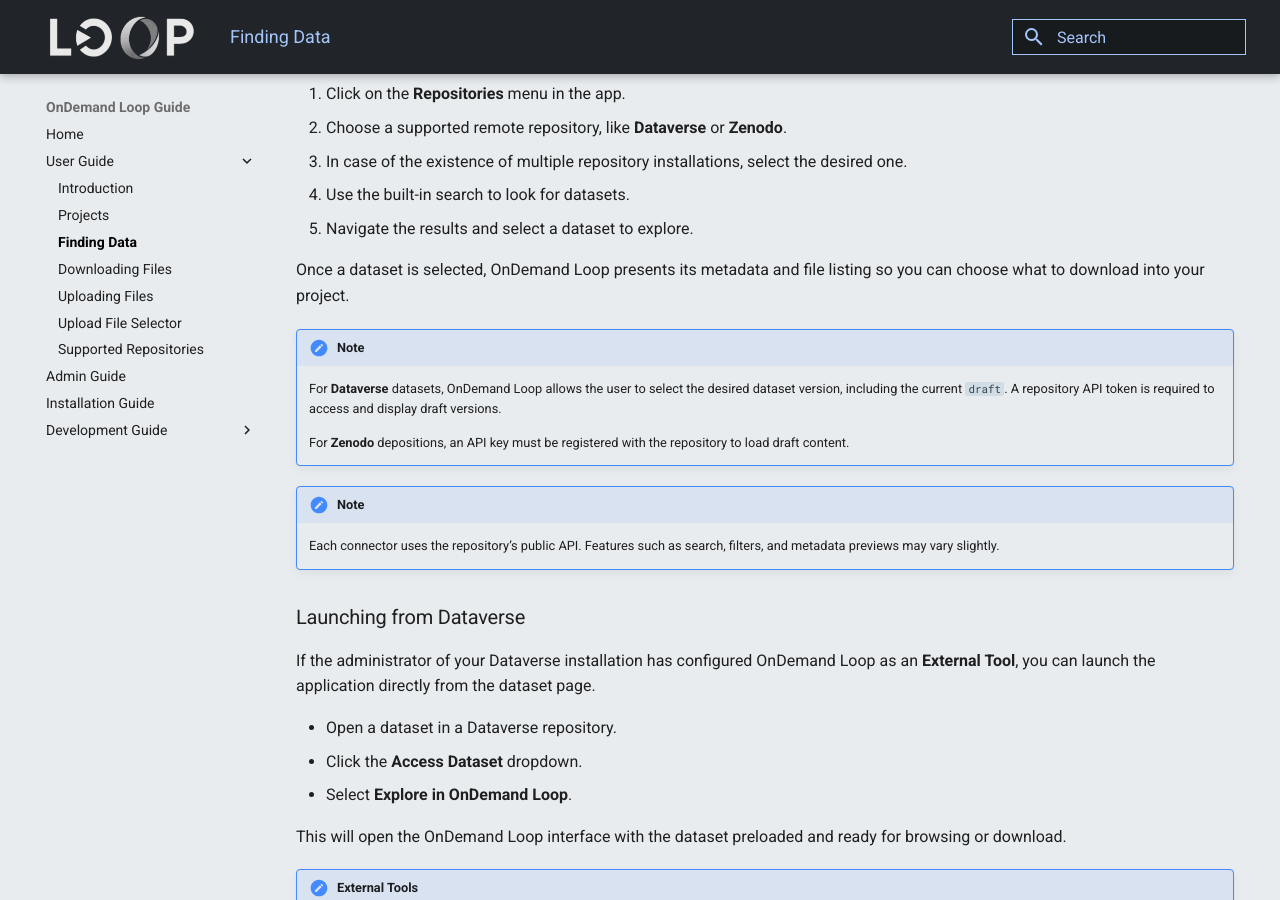
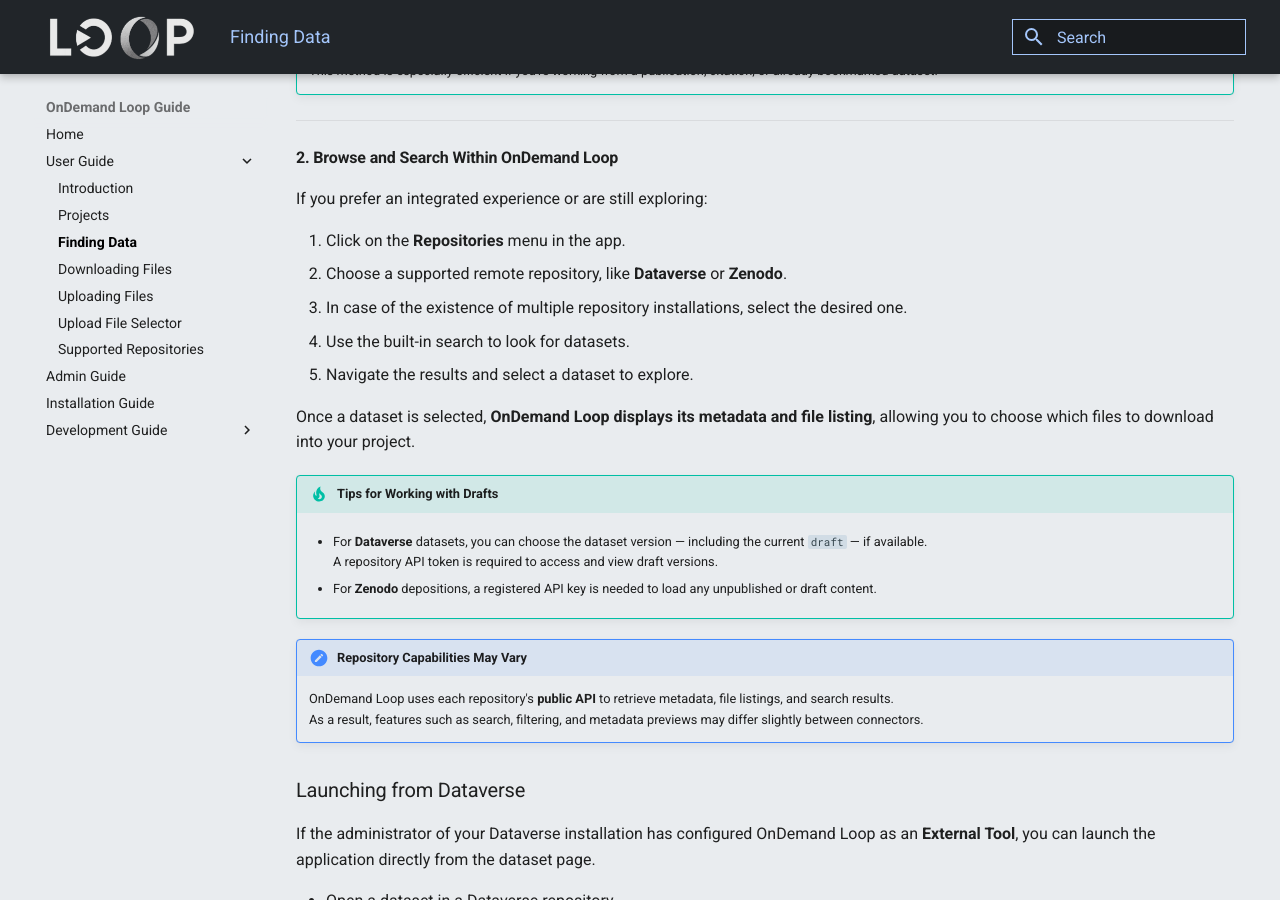
Before and after one commit to theam/aday-ondemand-loop, an MkDocs documentation site: the page built from docs/guide/content/user_guide/finding_data.md, in a window 1280 px wide and 900 px high, scrolled down 1603 px. Built offline with MkDocs 1.6.1 and Material for MkDocs 9.7.7, drawn with Linux system fonts in a browser that asks for light colours; some of the changed text lies outside the part shown.

Commit message:
Improved Finding Data section of user guide

```diff
--- a/docs/guide/content/user_guide/finding_data.md
+++ b/docs/guide/content/user_guide/finding_data.md
@@ -10,8 +10,11 @@ The application supports two ways of finding datasets from remote repositories:
 
 !!! note "Supported Repositories"
 
-    OnDemand Loop currently supports two repository connectors: **Dataverse** and **Zenodo** ([contributions are welcome to add more](../development_guide/contributing.md)).
-    **Public datasets** with published versions are supported for downloading by default. **Dataverse draft datasets** and **Zenodo depositions** are supported after an API key is provided.
+    OnDemand Loop supports downloading datasets from a growing number of repository connectors.
+    See the [Supported Repositories](supported_repositories.md) section for the current list. [Contributions to support additional repositories are welcome!](../development_guide/contributing.md)
+
+    **Public datasets** with published versions are supported by default.
+    Access to **unpublished or draft content** may require an API key, depending on the repository's access policies.
 
 ---
 
@@ -66,17 +72,20 @@ If you prefer an integrated experience or are still exploring:
 4. Use the built-in search to look for datasets.
 5. Navigate the results and select a dataset to explore.
 
-Once a dataset is selected, OnDemand Loop presents its metadata and file listing so you can choose what to download into your project.
+Once a dataset is selected, **OnDemand Loop displays its metadata and file listing**, allowing you to choose which files to download into your project.
 
-!!! note
+!!! tip "Tips for Working with Drafts"
 
-    For **Dataverse** datasets, OnDemand Loop allows the user to select the desired dataset version, including the current `draft`. A repository API token is required to access and display draft versions.
+    - For **Dataverse** datasets, you can choose the dataset version — including the current `draft` — if available.
+      A repository API token is required to access and view draft versions.
 
-    For **Zenodo** depositions, an API key must be registered with the repository to load draft content.
+    - For **Zenodo** depositions, a registered API key is needed to load any unpublished or draft content.
 
-!!! note
+!!! note "Repository Capabilities May Vary"
 
-    Each connector uses the repository’s public API. Features such as search, filters, and metadata previews may vary slightly.
+    OnDemand Loop uses each repository's **public API** to retrieve metadata, file listings, and search results.
+    As a result, features such as search, filtering, and metadata previews may differ slightly between connectors.
+
 
 ### Launching from Dataverse
 
```
Also changed, not shown: other parts of docs/guide/content/user_guide/finding_data.md (+3 -0 lines).
